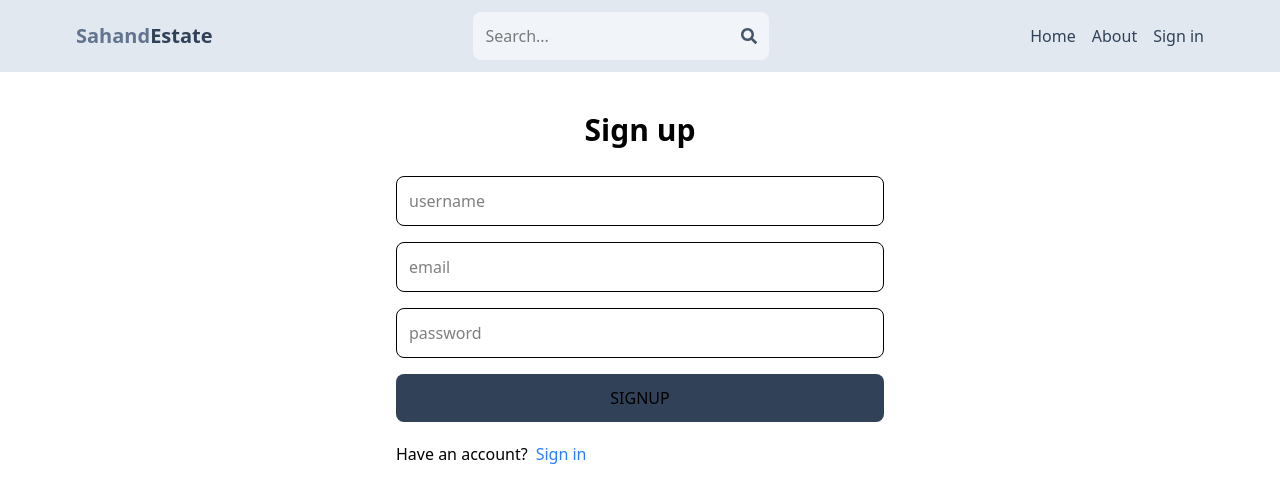
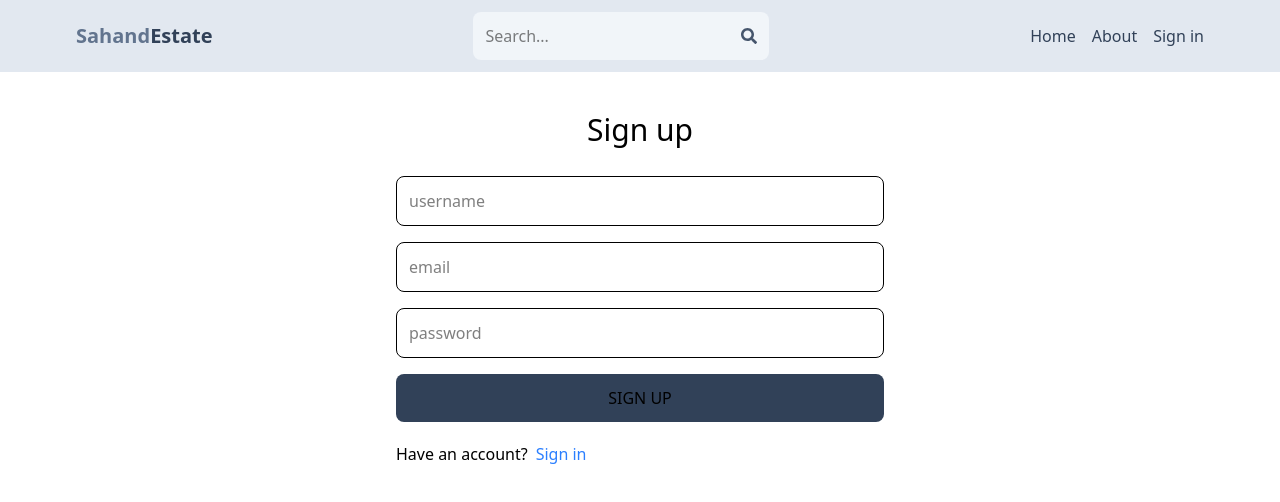
Before and after one commit to Priyanshu-N/MY_PROJECT, a React (Vite) app in the folder client/: page /Signup in a window 1280 px wide. Shown: the top 502 px of the page. Built offline with nearby package versions, Linux system fonts and the light colour scheme.

Commit message:
complete signup page functionality

```diff
--- a/client/src/pages/Signin.jsx
+++ b/client/src/pages/Signin.jsx
@@ -1,9 +1,7 @@
 import React from 'react'
 
-function Signin() {
+export default function Signin() {
   return (
     <div>Signin</div>
   )
 }
-
-export default Signin
--- a/client/src/pages/Signup.jsx
+++ b/client/src/pages/Signup.jsx
@@ -1,14 +1,62 @@
-import { Link } from 'react-router-dom';
+import { set } from 'mongoose';
+import { useState } from 'react';
+import { Link, useNavigate} from 'react-router-dom';
 
-function Signup() {
+
+export default function Signup() {
+
+  const [formData, setFormData] = useState({})
+  const [error, setError] = useState(null);
+  const [loading, setLoading] = useState(false);
+  const navigate = useNavigate();
+  const handleChange= (e) => {
+    setFormData(
+      {
+        ...formData,
+        [e.target.id]: e.target.value
+      }
+    )
+
+  }
+  const handleSubmit= async (e) => {
+    e.preventDefault(); //so the page doesn't refresh
+    try{
+      setLoading(true);
+      const res = await fetch('api/auth/signup',{
+        method: 'POST',
+        headers: {
+          'Content-Type': 'application/json',
+        },
+        body: JSON.stringify(formData)
+      });
+      const data = await res.json();
+      if (data.success === false) {
+        setLoading(false);
+        setError(data.message);
+        return;
+      }
+      setLoading(false);
+      setError(null);
+      navigate('/signin');
+    } catch (err) {
+      setLoading(false);
+      setError(err.message);
+    }
+    // console.log(data);
+
+  }
+  // console.log(formData);
   return (
     <div className='p-3 max-w-lg mx-auto'>
-      <h1 className='text-3xl text-center font-semibold my-7'>Sign up</h1>
-      <form className='flex flex-col gap-4 '>
-        <input type="text" placeholder="username" className='border p-3 rounded-lg id=username'/>
-        <input type="email" placeholder="email" className='border p-3 rounded-lg' id='email'/>
-        <input type="password" placeholder="password" className='border p-3 rounded-lg' id='password'/>
-        <button className='bg-slate-700 text p-3 rounded-lg uppercase hover:opacity-95 disabled:opacity-80' >Signup</button>
+      <h1 className='text-3xl text-center font-semi
+      bold my-7'>Sign up</h1>
+      <form onSubmit={handleSubmit} className='flex flex-col gap-4 '>
+        <input type="text" placeholder="username" id='username' className='border p-3 rounded-lg id=username' onChange={handleChange}/>
+        <input type="email" placeholder="email" className='border p-3 rounded-lg' id='email' onChange={handleChange}/>
+        <input type="password" placeholder="password" className='border p-3 rounded-lg' id='password' onChange={handleChange}/>
+        <button disabled={loading} className='bg-slate-700 text p-3 rounded-lg uppercase hover:opacity-95 disabled:opacity-80' >
+          {loading ? "Loading..." : "Sign up"}
+        </button>
       </form>
       <div className='flex gap-2 mt-5'>
         <p>Have an account?</p>
@@ -16,8 +64,7 @@ function Signup() {
           <span className='text-blue-500'>Sign in</span>
         </Link>
       </div>
+      {error && <div className='text-red-500 mt-3'>{error}</div>}
     </div>
   )
 }
-
-export default Signup
--- a/client/vite.config.js
+++ b/client/vite.config.js
@@ -5,6 +5,14 @@ import tailwindcss from '@tailwindcss/vite'
 
 // https://vite.dev/config/
 export default defineConfig({
+  server: {
+    proxy: {
+      '/api': {
+        target: 'http://localhost:3000',
+        secure: false,
+      },
+    },
+  },
   plugins: [tailwindcss(),
     react()
   ],
```
